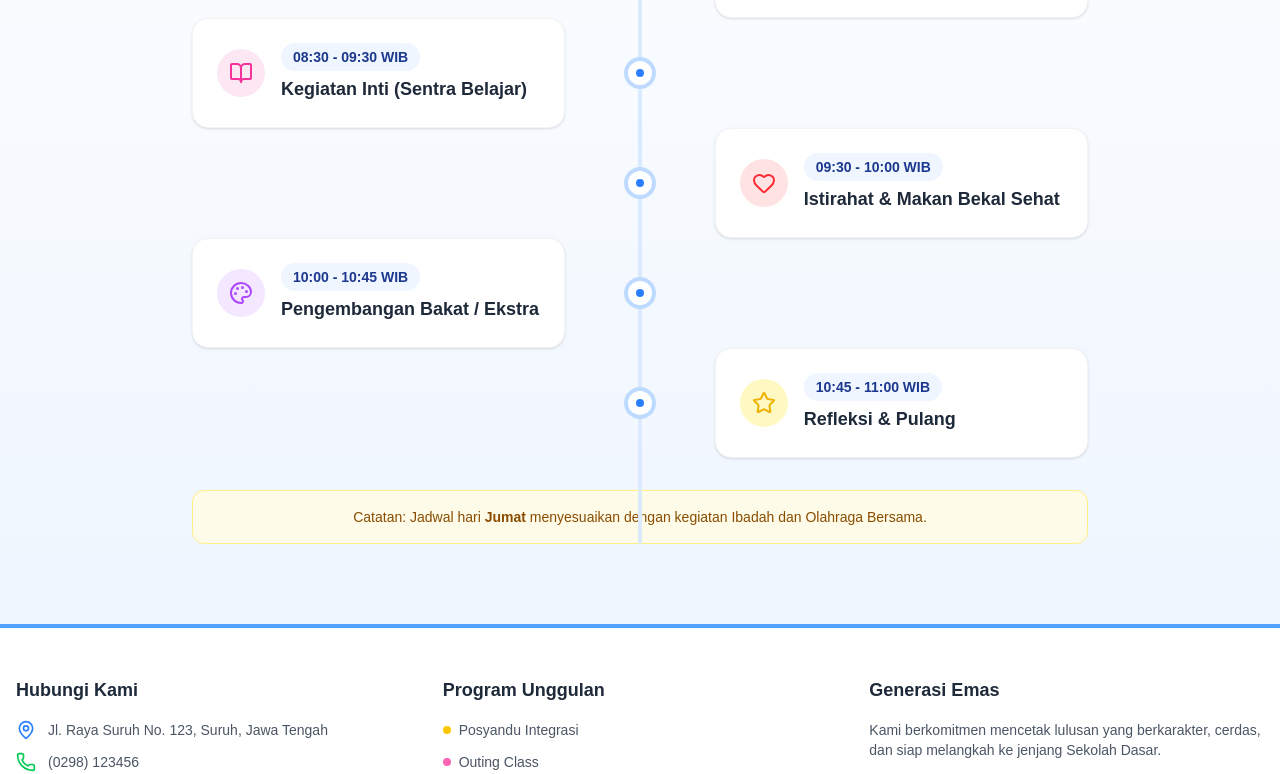
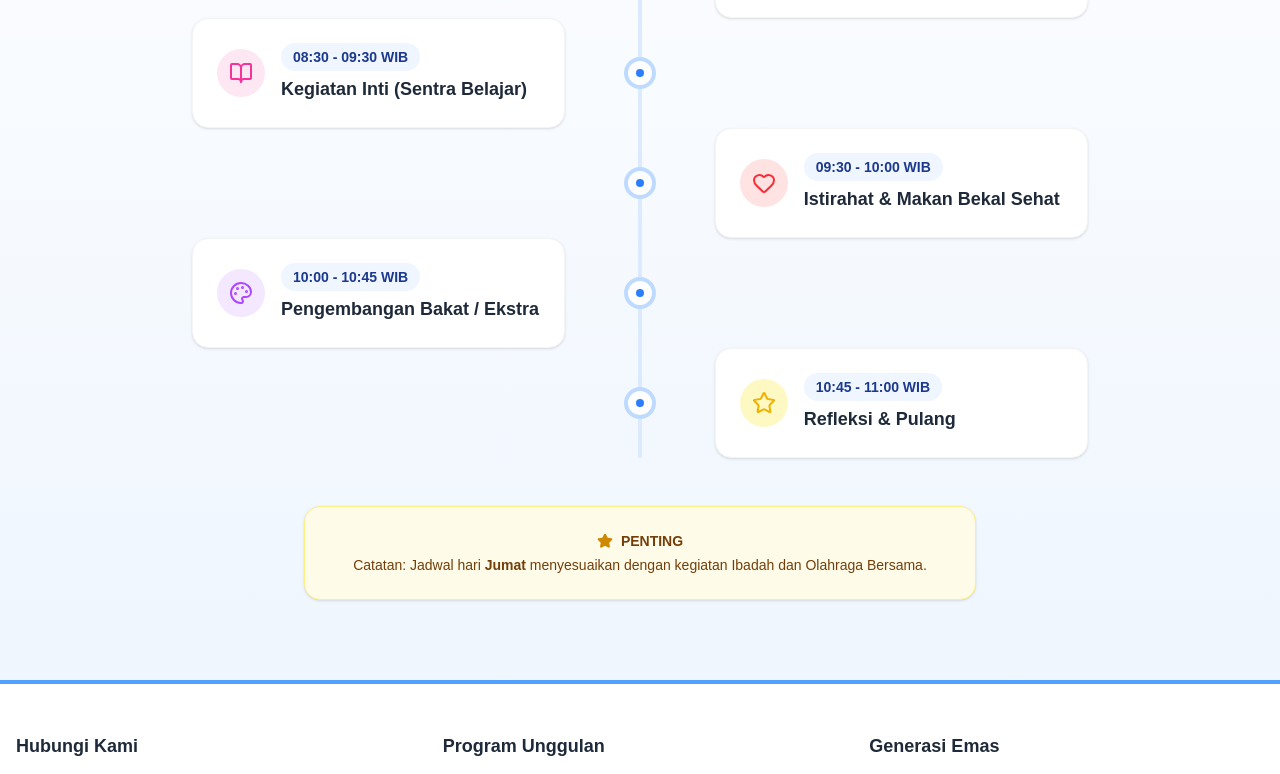
Before and after one commit to RysNan/tkn.pembina02.suruh, a Next.js app: page /kurikulum in a window 1280 px wide. Shown: the part 1366-2140 px from the top of the page. Built offline with nearby package versions, Linux system fonts and the light colour scheme.

Commit message:
update kurikulum

```diff
--- a/app/kurikulum/page.tsx
+++ b/app/kurikulum/page.tsx
@@ -22,12 +22,13 @@ export default function KurikulumPage() {
       {/* ================= HERO SECTION (GAMBAR) ================= */}
       <section className="relative h-[400px] flex items-center justify-center text-center text-white overflow-hidden">
         <div className="absolute inset-0">
+           {/* Pastikan file gambar ada di public/images/kurikulum.jpg */}
            <Image
-             src="/images/kurikulum.jpg" // SIAPKAN GAMBAR INI
+             src="/images/kurikulum.jpg"
              alt="Kurikulum Belajar"
              fill className="object-cover"
            />
-           {/* Overlay Kuning/Oranye biar beda nuansa */}
+           {/* Overlay Kuning/Oranye */}
            <div className="absolute inset-0 bg-yellow-900/60 mix-blend-multiply"></div>
         </div>
 
@@ -102,8 +103,9 @@ export default function KurikulumPage() {
              <h2 className="text-3xl font-bold text-gray-800">Jadwal Harian Siswa</h2>
           </div>
 
-          <div className="relative">
-             {/* Garis Tengah Timeline (Hidden di Mobile) */}
+          {/* CONTAINER 1: TIMELINE (Garis hanya ada di sini) */}
+          <div className="relative mb-12">
+             {/* Garis Tengah Timeline */}
              <div className="hidden md:block absolute left-1/2 transform -translate-x-1/2 w-1 h-full bg-blue-100 rounded-full"></div>
 
              <div className="space-y-6 md:space-y-0">
@@ -119,7 +121,7 @@ export default function KurikulumPage() {
                       </div>
 
                       {/* Card Content */}
-                      <div className="w-full md:w-5/12 bg-white p-6 rounded-2xl shadow-sm border border-gray-100 hover:shadow-md transition-all hover:-translate-y-1">
+                      <div className="w-full md:w-5/12 bg-white p-6 rounded-2xl shadow-sm border border-gray-100 hover:shadow-md transition-all hover:-translate-y-1 relative z-20">
                          <div className="flex items-center gap-4">
                             <div className={`p-3 rounded-full ${item.bg} ${item.color}`}>
                                <item.icon size={24} />
@@ -138,12 +140,17 @@ export default function KurikulumPage() {
                    </div>
                 ))}
              </div>
+          </div>
 
-             <div className="mt-8 text-center bg-yellow-50 p-4 rounded-xl text-sm text-yellow-800 border border-yellow-200">
-                Catatan: Jadwal hari <strong>Jumat</strong> menyesuaikan dengan kegiatan Ibadah dan Olahraga Bersama.
+          {/* CONTAINER 2: CATATAN (Sudah di luar area garis timeline) */}
+          <div className="relative z-30 text-center bg-yellow-50 p-6 rounded-2xl text-sm text-yellow-900 border border-yellow-200 shadow-sm max-w-2xl mx-auto">
+             <div className="font-bold mb-1 flex items-center justify-center gap-2">
+                <Star size={16} className="text-yellow-600" fill="currentColor" />
+                PENTING
              </div>
+             Catatan: Jadwal hari <strong>Jumat</strong> menyesuaikan dengan kegiatan Ibadah dan Olahraga Bersama.
+          </div>
 
-          </div>
         </div>
       </section>
 
```
